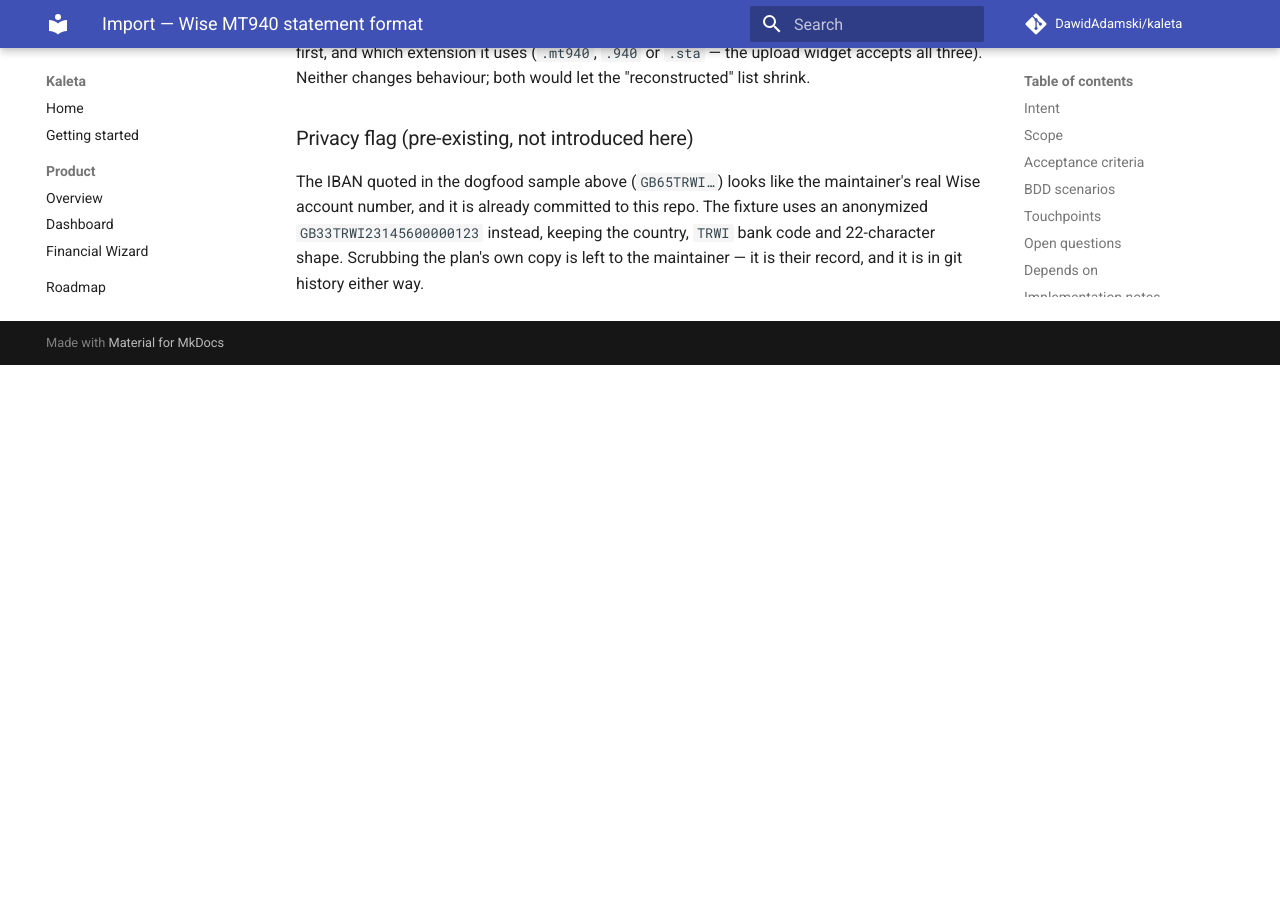
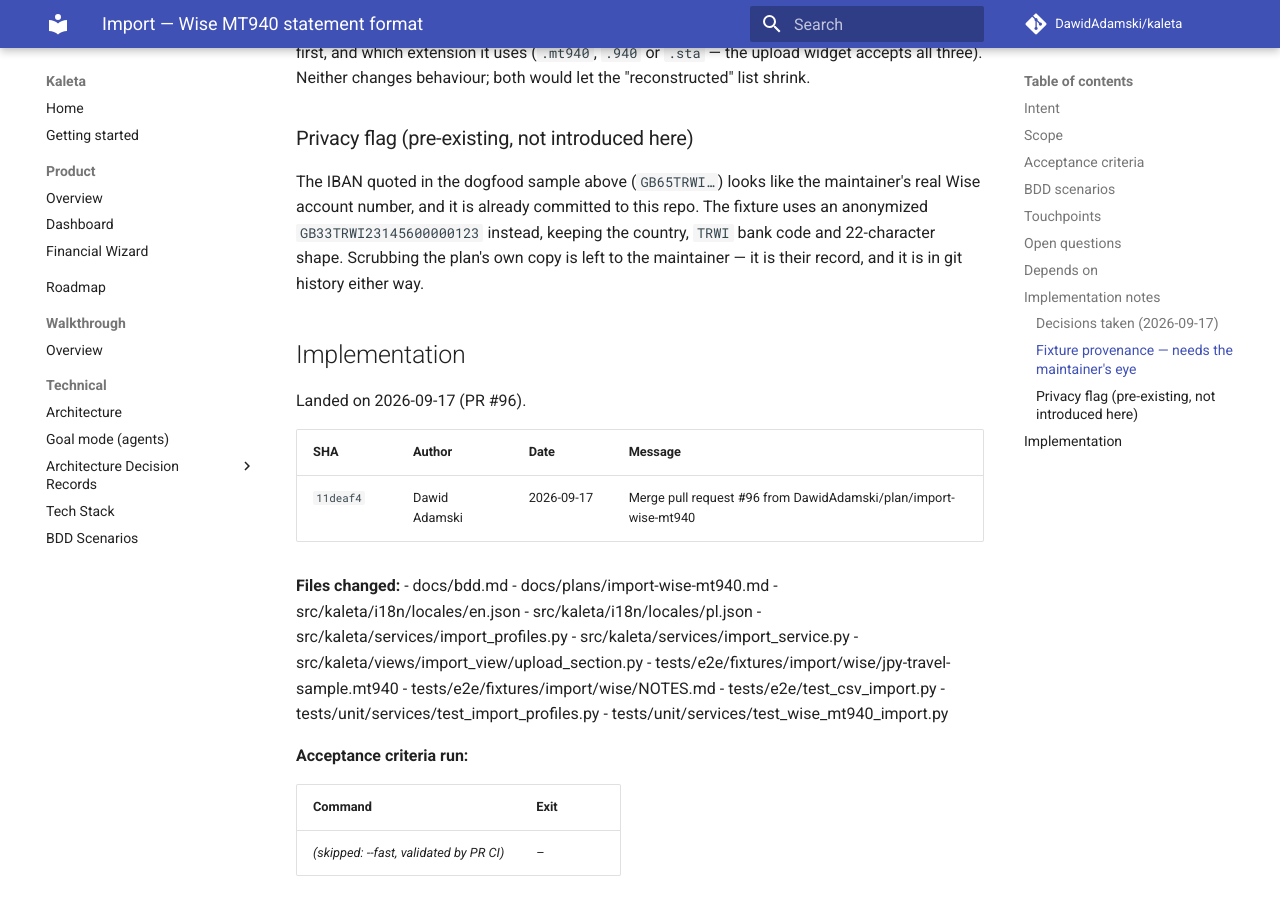
Before and after one commit to DawidAdamski/kaleta, an MkDocs documentation site: the page built from docs/plans/archive/import-wise-mt940.md, in a window 1280 px wide and 900 px high, scrolled down 3092 px. Built offline with MkDocs 1.6.1 and Material for MkDocs 9.7.7, drawn with Linux system fonts in a browser that asks for light colours; comment, search, counter and statistics services are not loaded; before the commit the page ends 3457 px from its top, so only the background shows below that.

Commit message:
docs(plans): archive import-wise-mt940 (#96)

```diff
--- a/docs/plans/import-wise-mt940.md
+++ b/docs/plans/archive/import-wise-mt940.md
@@ -3,8 +3,9 @@
 title: Import — Wise MT940 statement format
 area: import
 effort: medium
-status: in-progress
-roadmap_ref: ../roadmap.md#import
+status: archived
+archived_at: 2026-09-17
+roadmap_ref: ../../roadmap.md#import
 ---
 
 # Import — Wise MT940 statement format
@@ -142,3 +143,31 @@
 instead, keeping the country, `TRWI` bank code and 22-character shape.
 Scrubbing the plan's own copy is left to the maintainer — it is their
 record, and it is in git history either way.
+
+## Implementation
+
+Landed on 2026-09-17 (PR #96).
+
+| SHA | Author | Date | Message |
+|---|---|---|---|
+| `11deaf4` | Dawid Adamski | 2026-09-17 | Merge pull request #96 from DawidAdamski/plan/import-wise-mt940 |
+
+**Files changed:**
+- docs/bdd.md
+- docs/plans/import-wise-mt940.md
+- src/kaleta/i18n/locales/en.json
+- src/kaleta/i18n/locales/pl.json
+- src/kaleta/services/import_profiles.py
+- src/kaleta/services/import_service.py
+- src/kaleta/views/import_view/upload_section.py
+- tests/e2e/fixtures/import/wise/jpy-travel-sample.mt940
+- tests/e2e/fixtures/import/wise/NOTES.md
+- tests/e2e/test_csv_import.py
+- tests/unit/services/test_import_profiles.py
+- tests/unit/services/test_wise_mt940_import.py
+
+**Acceptance criteria run:**
+
+| Command | Exit |
+|---|---|
+| _(skipped: --fast, validated by PR CI)_ | – |
```
Also changed, not shown: docs/plans/README.md (+1 -1 lines), docs/plans/archive/import-bank-profiles.md (+1 -1 lines), docs/plans/archive/import-filename-currency-guard.md (+1 -1 lines).
